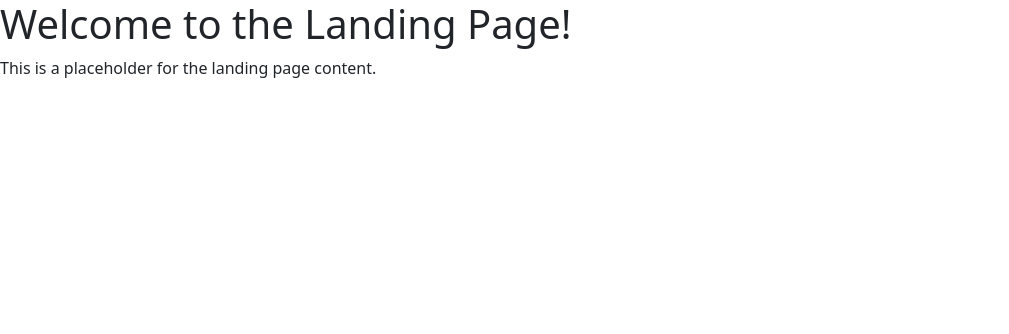
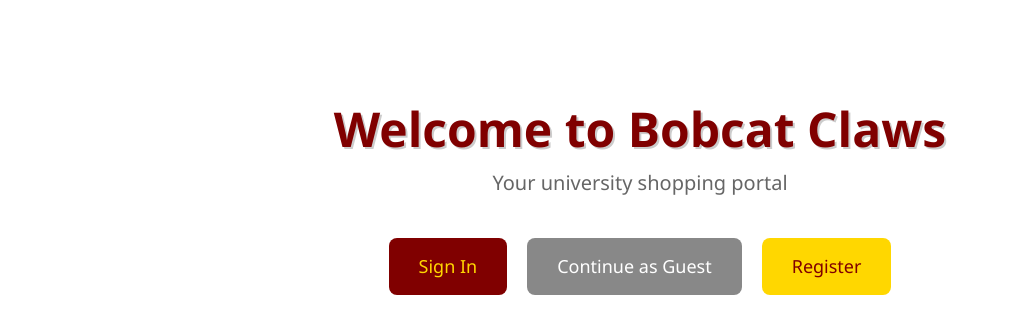
Before and after one commit to Zimzy/BobcatClawsAndFangs, an Angular app: page /landing in a window 1280 px wide. Shown: the top 334 px of the page, without its empty margins (0-1009 px from the left). Built offline with nearby package versions, Linux system fonts and the light colour scheme.

Commit message:
Prettier landing page
Adding more detail to landing page UI

```diff
--- a/src/app/landingpage/landingpage.component.css
+++ b/src/app/landingpage/landingpage.component.css
@@ -0,0 +1,62 @@
+.landing-container {
+  text-align: center;
+  margin-top: 100px;
+  font-family: 'Segoe UI', Tahoma, Geneva, Verdana, sans-serif;
+}
+
+.landing-title {
+  font-size: 48px;
+  font-weight: bold;
+  color: #800000; /* Maroon */
+  margin-bottom: 10px;
+  text-shadow: 2px 2px #ccc;
+}
+
+.landing-subtitle {
+  font-size: 20px;
+  color: #666;
+  margin-bottom: 40px;
+}
+
+.button-group {
+  display: flex;
+  justify-content: center;
+  gap: 20px;
+  flex-wrap: wrap;
+}
+
+.landing-btn {
+  padding: 15px 30px;
+  font-size: 18px;
+  border-radius: 8px;
+  border: none;
+  cursor: pointer;
+  transition: all 0.3s ease;
+}
+
+.sign-in {
+  background-color: #800000; /* Maroon */
+  color: #FFD700; /* Gold */
+}
+
+.sign-in:hover {
+  background-color: #a00000;
+}
+
+.guest {
+  background-color: #888;
+  color: #fff;
+}
+
+.guest:hover {
+  background-color: #aaa;
+}
+
+.register {
+  background-color: #FFD700; /* Gold */
+  color: #800000; /* Maroon text */
+}
+
+.register:hover {
+  background-color: #ffea00;
+}
--- a/src/app/landingpage/landingpage.component.html
+++ b/src/app/landingpage/landingpage.component.html
@@ -1,2 +1,10 @@
-<h1>Welcome to the Landing Page!</h1>
-<p>This is a placeholder for the landing page content.</p>
+<div class="landing-container">
+  <h1 class="landing-title">Welcome to Bobcat Claws</h1>
+  <p class="landing-subtitle">Your university shopping portal</p>
+
+  <div class="button-group">
+    <button class="landing-btn sign-in" routerLink="/signin">Sign In</button>
+    <button class="landing-btn guest" routerLink="/guest">Continue as Guest</button>
+    <button class="landing-btn register" routerLink="/register">Register</button>
+  </div>
+</div>
--- a/src/app/landingpage/landingpage.component.ts
+++ b/src/app/landingpage/landingpage.component.ts
@@ -1,8 +1,16 @@
 import { Component } from '@angular/core';
+import { Router } from '@angular/router';
+
 
 @Component({
   selector: 'app-landingpage',
   templateUrl: './landingpage.component.html',
   styleUrls: ['./landingpage.component.css']
 })
-export class LandingpageComponent { }
+export class LandingpageComponent {
+  constructor(private router: Router) {}
+
+  goSignIn() { this.router.navigate(['/signin']); }
+  goGuest() { this.router.navigate(['/guest']); }
+  goRegister() { this.router.navigate(['/register']); }
+}
```
